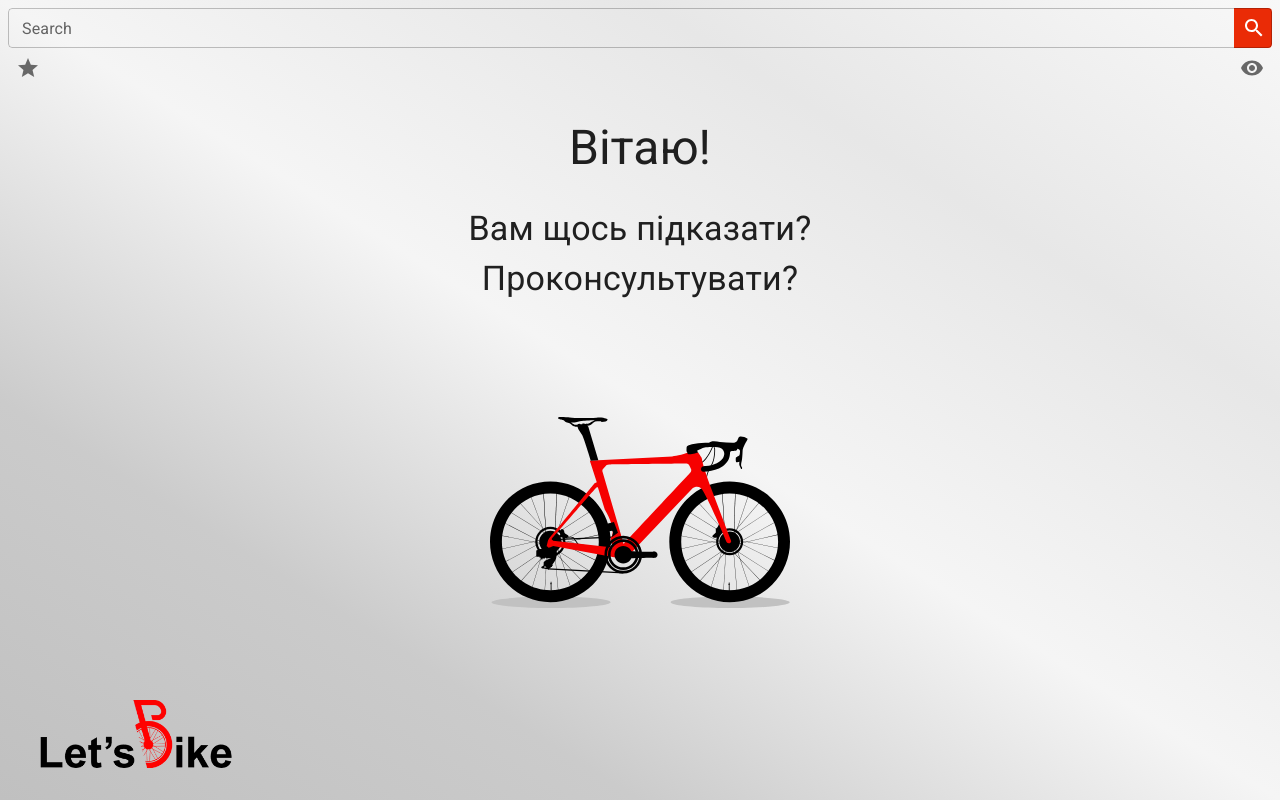
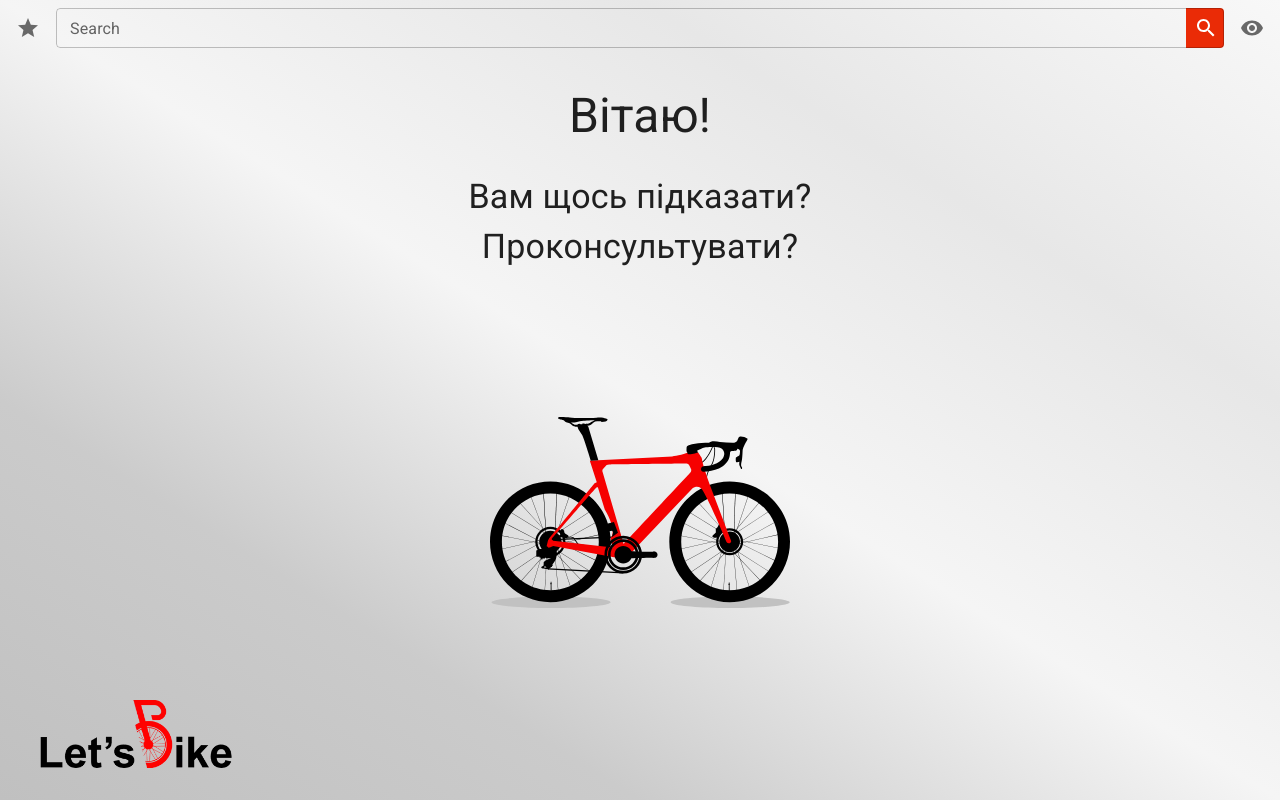
Before and after one commit to asubota/lets, a React (Vite) app: page / in a window 1280 px wide. Built offline with nearby package versions, Linux system fonts and the light colour scheme; the HTML template or start-up script is replaced by a standard one.

Commit message:
app bar changes

```diff
--- a/src/components/app-bar.tsx
+++ b/src/components/app-bar.tsx
@@ -1,18 +1,18 @@
-import { FC } from 'react'
+import { FC, ReactNode } from 'react'
 import { Box, IconButton } from '@mui/material'
 import VisibilityIcon from '@mui/icons-material/Visibility'
 import StarIcon from '@mui/icons-material/Star'
 import { useAppActions, useAppMode } from '../store'
 import { useIsLoading } from '../use-data.ts'
 
-export const AppBar: FC = () => {
+export const AppBar: FC<{ children: ReactNode }> = ({ children }) => {
   const mode = useAppMode()
   const { toggleFavs, setMode } = useAppActions()
   const loading = useIsLoading()
 
   return (
-    <Box sx={{ display: 'flex' }}>
-      <Box>
+    <Box className="app-bar" sx={{ p: 1 }}>
+      <Box className="app-bar-left">
         <IconButton
           disabled={loading}
           onClick={toggleFavs}
@@ -22,7 +22,9 @@ export const AppBar: FC = () => {
         </IconButton>
       </Box>
 
-      <Box sx={{ ml: 'auto' }}>
+      <Box className="app-bar-center">{children}</Box>
+
+      <Box className="app-bar-right">
         <IconButton
           sx={{ color: 'secondary.light' }}
           disabled={loading || mode === 'favs'}
--- a/src/components/search-field.tsx
+++ b/src/components/search-field.tsx
@@ -36,7 +36,7 @@ export const SearchField: FC<{
 
   return (
     <>
-      <Box ref={ref} sx={{ p: 1, pb: 0 }}>
+      <Box ref={ref}>
         <Controller
           name="input"
           control={control}
--- a/src/shell.tsx
+++ b/src/shell.tsx
@@ -1,5 +1,4 @@
 import { FC, useState } from 'react'
-import { Box } from '@mui/material'
 import {
   SearchField,
   List,
@@ -47,6 +46,7 @@ export const Shell: FC = () => {
 
   return (
     <>
+      <AppBar>
         <FormProvider {...methods}>
           <form onSubmit={methods.handleSubmit(onSubmit)}>
             <SearchField
@@ -55,13 +55,12 @@ export const Shell: FC = () => {
             />
           </form>
         </FormProvider>
+      </AppBar>
 
-      <Box sx={{ p: 1, pt: 0 }}>
-        <AppBar />
       <List list={mode === 'favs' ? favs : list} search={search} />
+
       <LimitSearchModal list={list} />
       <TableSettingsModal />
-      </Box>
     </>
   )
 }
--- a/src/styles.scss
+++ b/src/styles.scss
@@ -83,10 +83,40 @@ div.swiper-thumbs {
 
 .no-scroll {
   overflow: hidden;
-  touch-action: none
+  touch-action: none;
 }
 
 .no-root {
   height: 0;
   overflow: hidden;
 }
+
+.app-bar {
+  display: flex;
+  gap: 8px;
+  overflow: hidden;
+
+  &:not(:has(input[value=''])),
+  &:has(input:focus) {
+    gap: 0;
+
+    .app-bar-left,
+    .app-bar-right {
+      width: 0;
+      opacity: 0;
+    }
+  }
+}
+
+.app-bar-left,
+.app-bar-right {
+  width: 40px;
+
+  transition:
+    width 220ms ease-in-out,
+    opacity 160ms ease-in-out;
+}
+
+.app-bar-center {
+  flex-grow: 1;
+}
```
Lines whose indentation alone changed are shown as unchanged.
